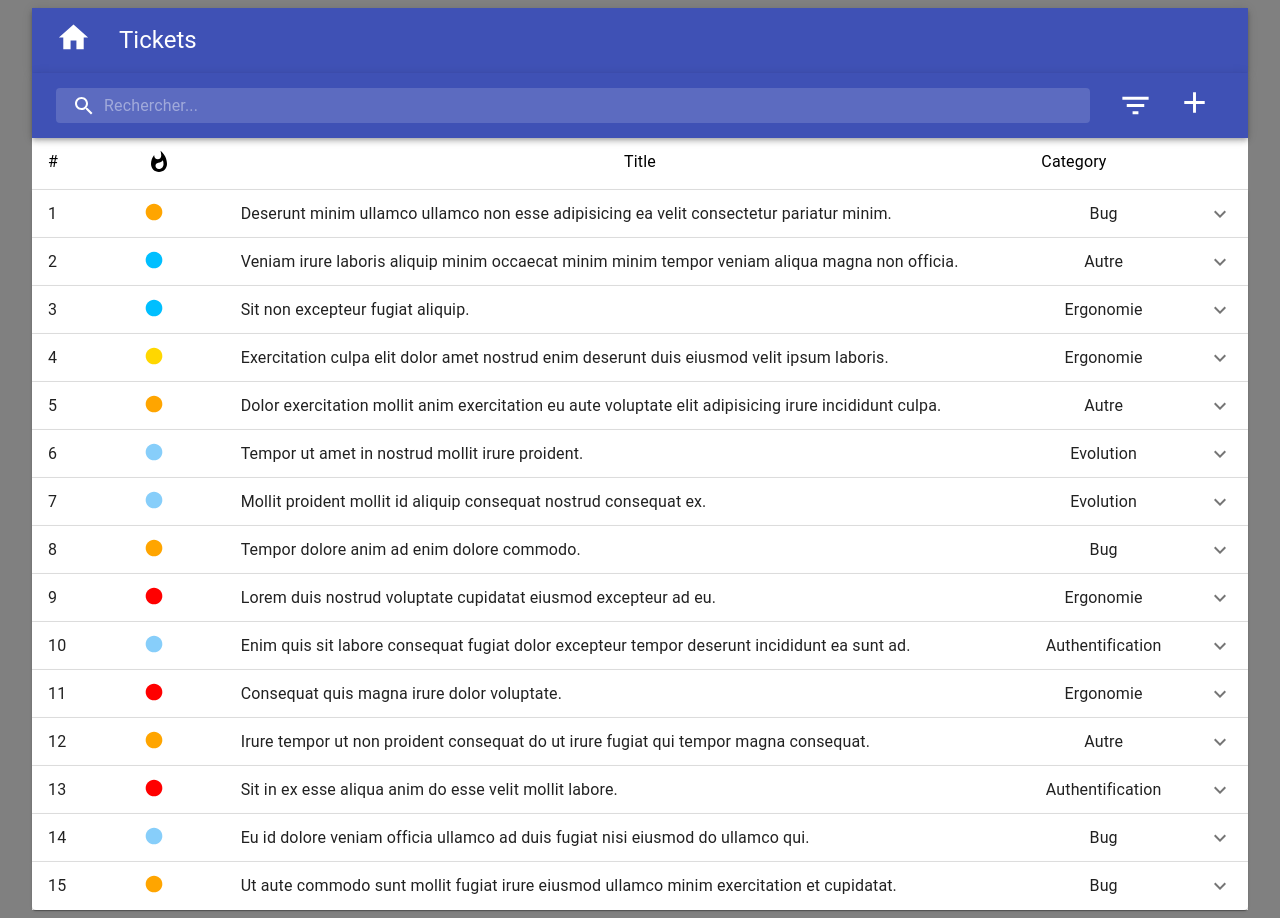
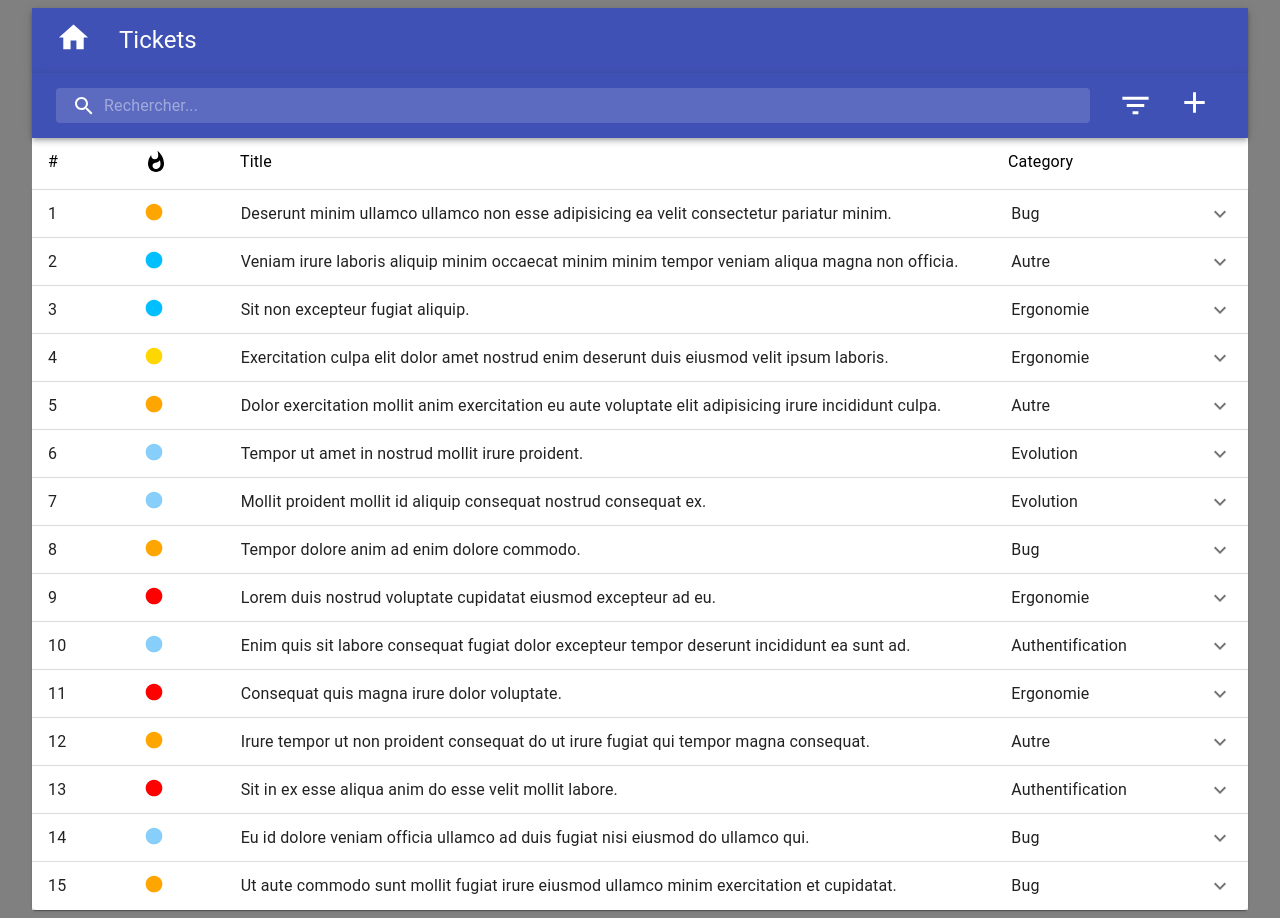
Before and after one commit to Karmagamemnon/cesi-ril1912-projetweb, a React (Create React App) app: page / in a window 1280 px wide. Built offline with nearby package versions, Linux system fonts and the light colour scheme.

Commit message:
Modifications CSS mineures

```diff
--- a/src/components/Layout.jsx
+++ b/src/components/Layout.jsx
@@ -1,11 +1,10 @@
 import React from 'react';
+import { Link } from "react-router-dom";
 import { makeStyles } from '@material-ui/core/styles';
 import AppBar from '@material-ui/core/AppBar';
 import Box from '@material-ui/core/Box';
 import Container from '@material-ui/core/Container';
 import IconButton from '@material-ui/core/IconButton';
-import MuiLink from '@material-ui/core/Link';
-import { Link } from "react-router-dom";
 import Toolbar from '@material-ui/core/Toolbar';
 import Typography from '@material-ui/core/Typography';
 
@@ -35,11 +34,9 @@ export const Layout = (props) => {
                     </Link>
                 </IconButton>
                 <Typography className={classes.link} variant="h5">
-                    <MuiLink color="inherit" underline="none">
-                        <Link to="/" style={{ color: 'inherit', textDecoration: "none" }}>
-                            Tickets
+                    <Link to="/" style={{ color: 'inherit', textDecoration: "none" }}>
+                        Tickets
                         </Link>
-                    </MuiLink>
                 </Typography>
             </Toolbar>
         </AppBar>
--- a/src/components/pages/Tickets.jsx
+++ b/src/components/pages/Tickets.jsx
@@ -27,15 +27,7 @@ const useStyles = makeStyles((theme) => ({
         width: '100%',
         flexGrow: 1,
     },
-    heading: {
-        fontSize: theme.typography.pxToRem(15),
-        flexBasis: '33.33%',
-        flexShrink: 0,
-    },
-    secondaryHeading: {
-        fontSize: theme.typography.pxToRem(15),
-        color: theme.palette.text.secondary,
-    },
+    header: { paddingRight: "40px" },
     search: {
         position: 'relative',
         borderRadius: theme.shape.borderRadius,
@@ -97,18 +89,18 @@ export const Tickets = (props) => {
                             <SearchIcon />
                         </Box>
                         <InputBase
-                            placeholder="Rechercher..."
                             classes={{
                                 root: classes.inputRoot,
                                 input: classes.inputInput,
                             }}
-                            inputProps={{ 'aria-label': 'search' }}
+                            inputProps={{ 'aria-label': 'rechercher' }}
+                            placeholder="Rechercher..."
                         />
                     </Box>
-                    <IconButton color="inherit" aria-label="tickets">
+                    <IconButton aria-label="filtres" color="inherit">
                         <FilterListIcon fontSize="large" />
                     </IconButton >
-                    <IconButton color="inherit" aria-label="tickets">
+                    <IconButton aria-label="nouveau-ticket" color="inherit">
                         <Link to="/tickets/new" style={{ color: 'inherit' }}>
                             <AddIcon fontSize="large" />
                         </Link>
@@ -117,17 +109,17 @@ export const Tickets = (props) => {
             </AppBar>
 
             <ExpansionPanelSummary
-                aria-controls="panel1bh-content"
-                id="panel1bh-header"
+                aria-controls="header-liste"
+                id="header-liste"
             >
-                <Grid container spacing={1}>
+                <Grid container className={classes.header} spacing={1}>
                     <Grid item xs={1}>
                         <Typography >#</Typography>
                     </Grid>
                     <Grid item xs={1}>
                         <WhatshotIcon />
                     </Grid>
-                    <Grid item xs={8} align="center">
+                    <Grid item xs={8}>
                         <Typography >Title</Typography>
                     </Grid>
                     <Grid item xs={2}>
@@ -136,25 +128,25 @@ export const Tickets = (props) => {
                 </Grid>
             </ExpansionPanelSummary>
 
-            {tickets.map((row) => (
-                <ExpansionPanel expanded={expanded === row.index} onChange={handleChange(row.index)}>
+            {tickets.map((ticket) => (
+                <ExpansionPanel key={ticket.index} expanded={expanded === ticket.index} onChange={handleChange(ticket.index)}>
                     <ExpansionPanelSummary
                         expandIcon={<ExpandMoreIcon />}
-                        aria-controls="panel1bh-content"
-                        id="panel1bh-header"
+                        aria-controls={"expansion-panel-" + ticket.index}
+                        id={"expansion-panel-" + ticket.index}
                     >
                         <Grid container spacing={1}>
-                            <Grid item xs={1} align="left">
-                                <Typography >{row.index}</Typography>
+                            <Grid item xs={1}>
+                                <Typography >{ticket.index}</Typography>
                             </Grid>
-                            <Grid item xs={1} align="left">
-                                <UrgencyIcon urgency={row.urgency} />
+                            <Grid item xs={1}>
+                                <UrgencyIcon urgency={ticket.urgency} />
                             </Grid>
-                            <Grid item xs={8} align="left">
-                                <Typography >{row.title}</Typography>
+                            <Grid item xs={8}>
+                                <Typography >{ticket.title}</Typography>
                             </Grid>
-                            <Grid item xs={2} align="center">
-                                <Typography >{row.category}</Typography>
+                            <Grid item xs={2}>
+                                <Typography >{ticket.category}</Typography>
                             </Grid>
                         </Grid>
 
@@ -163,14 +155,14 @@ export const Tickets = (props) => {
                         <div className={classes.root}>
                             <Grid container spacing={3} >
                                 <Grid item xs={12}>
-                                    <Typography>Post by {row.requester} - {row.openDate} - For {row.tech}</Typography>
+                                    <Typography>Post by {ticket.requester} - {ticket.openDate} - For {ticket.tech}</Typography>
                                 </Grid>
                                 <Grid item xs={12}>
-                                    <Typography>Status : {row.state}</Typography>
+                                    <Typography>Status : {ticket.state}</Typography>
                                 </Grid>
                                 <Grid item xs={12} >
                                     <Typography fontWeight="fontWeightBold" >Description :</Typography>
-                                    <Typography>{row.description}</Typography>
+                                    <Typography>{ticket.description}</Typography>
                                 </Grid>
                                 <Grid item xs={6}>
                                     <Button variant="contained" color="secondary" href="#contained-buttons">
@@ -178,7 +170,7 @@ export const Tickets = (props) => {
                                     </Button>
                                 </Grid>
                                 <Grid item xs={6} align="right">
-                                    <Button variant="contained" color="primary" href={"/tickets/" + row.index} >
+                                    <Button variant="contained" color="primary" href={"/tickets/" + ticket.index} >
                                         Modifier
                                     </Button>
                                 </Grid>
```
